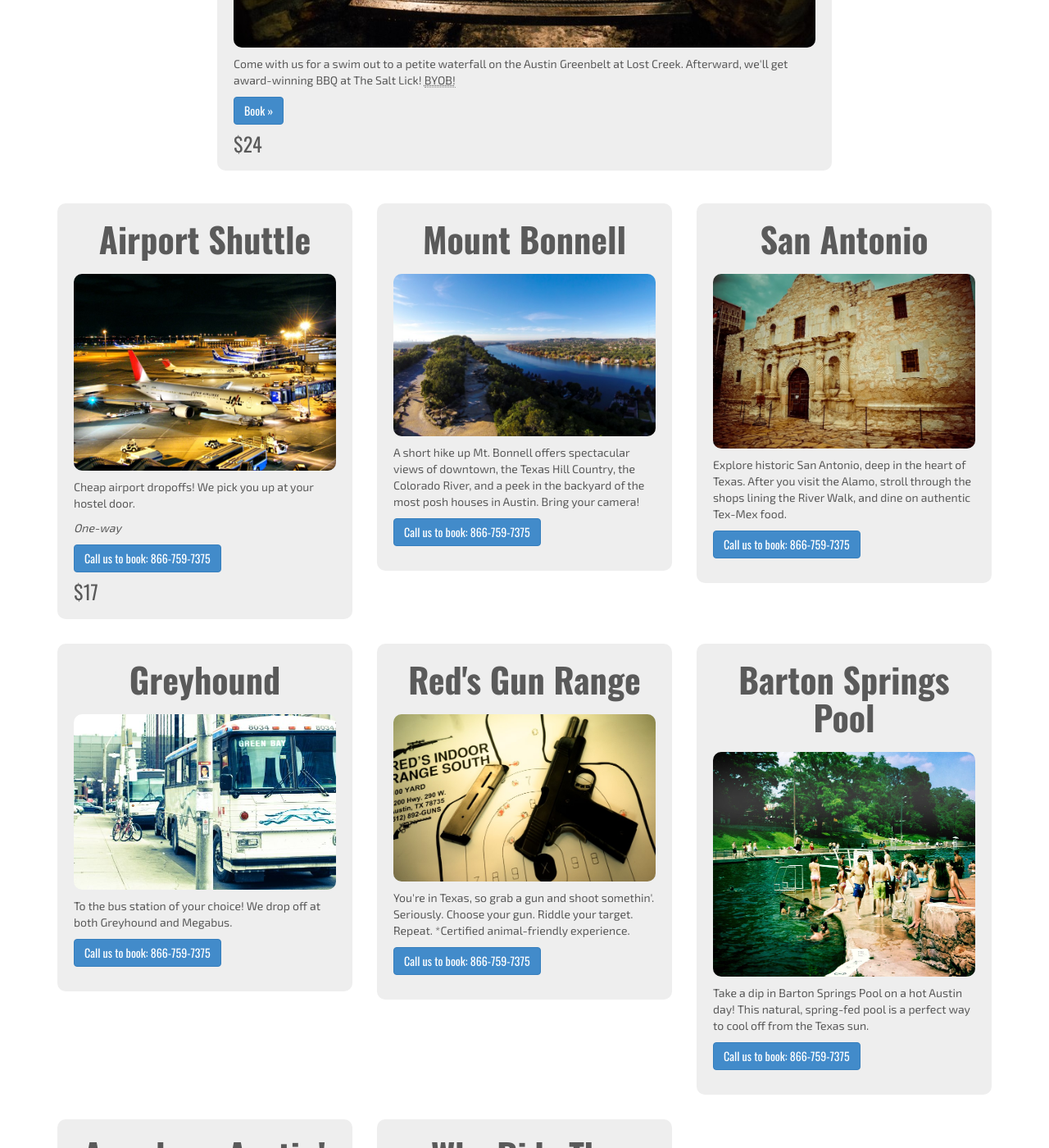
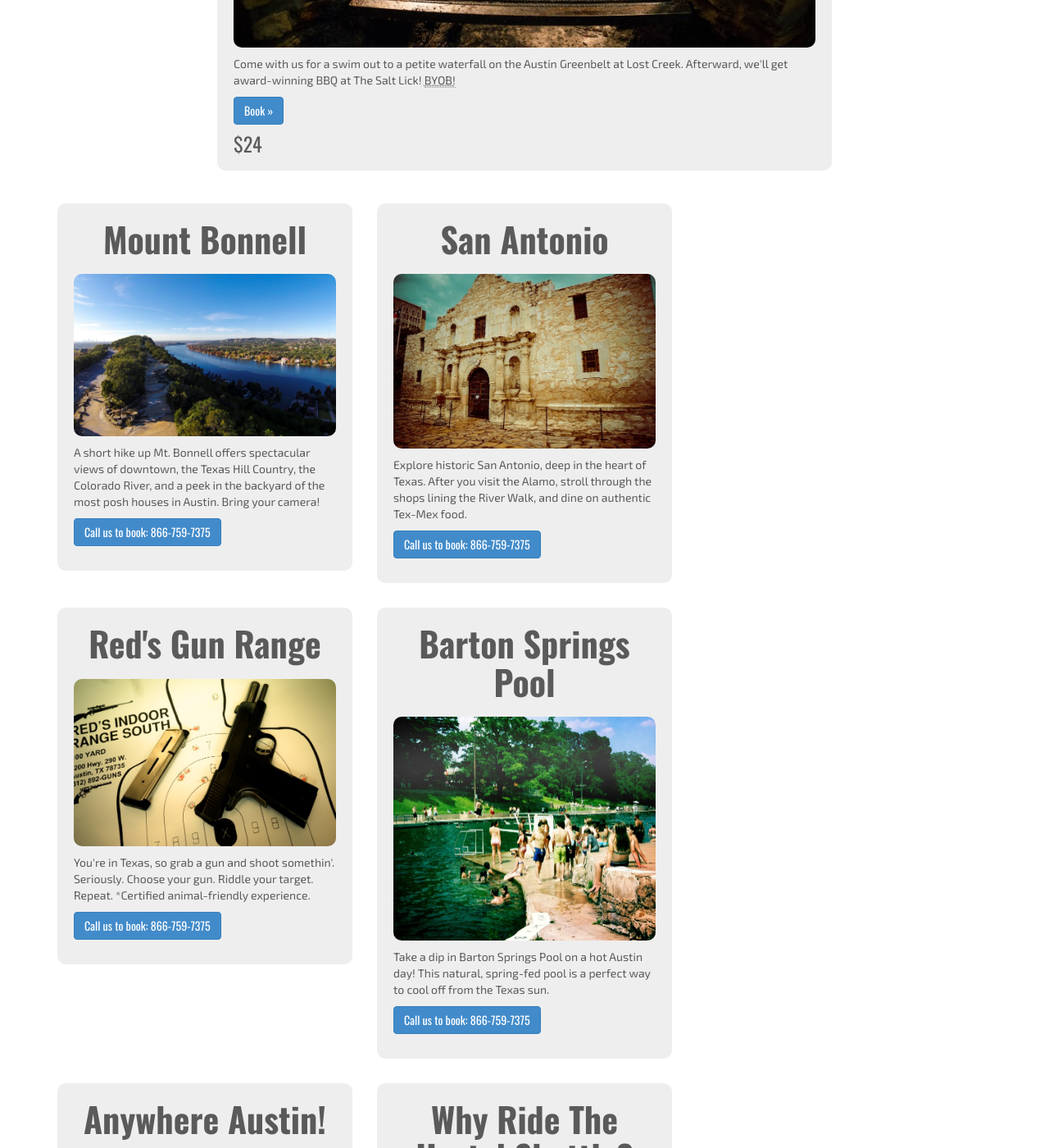
Before and after one commit to Gennovacap-Technology/axtcursions, a Jekyll site: the page built from index.html, in a window 1280 px wide and 1400 px high, scrolled down 1383 px. Shown: the whole window at 82% size. Built offline with Jekyll 4.4.1, drawn with Linux system fonts in a browser that asks for light colours; nearby versions of some CDN libraries; Markdown is read by kramdown in place of the engine named in the settings.

Commit message:
removed airport, greyhound, and commented out old trips

```diff
--- a/index.html
+++ b/index.html
@@ -121,39 +121,7 @@ description: Door-to-door hostel transportation! Austin, Houston, and San Antoni
 
     <!-- Example row of columns -->
       <div class="row">
-        <div class="col-xs-12 col-sm-4">
-        <div class="day">
-          <h2>Airport Shuttle</h2>
 
-          <p><img src="images/load.gif" data-src="images/airport-small.jpg" /></p>
-          Cheap airport dropoffs! We pick you up at your hostel door.</p>
-          <p class="available">One-way</p>
-
-          <p><a class="btn btn-primary" href="tel:8667597375" role="button">Call us to book: 866-759-7375</a></p>
-
-          <div class="price h3">$17</div>
-
-        </div>
-        </div>
-
-
-        <!--
-        <div class="col-xs-12 col-sm-4">
-        <div class="day">
-          <h2>Tuesdays</h2>
-
-          <p><a href="https://thehostelshuttle.rezdy.com/21416/the-alamo-and-riverwalk-in-san-antonio"><img src="images/load.gif" data-src="images/the-alamo-small.jpg" /></a></p>
-          <h3><a href="https://thehostelshuttle.rezdy.com/21416/the-alamo-and-riverwalk-in-san-antonio">
-          The Alamo &amp; River Walk in San Antonio</a>  $40</h3>
-          <p>Explore historic San Antonio, deep in the heart of Texas. After you visit the Alamo, stroll through the shops lining the River Walk, and dine on authentic Tex-Mex food. </p>
-          <p class="available">Only Available @ Austin Hostels.</p>
-
-          <p><a class="btn btn-primary" href="https://thehostelshuttle.rezdy.com/21416/the-alamo-and-riverwalk-in-san-antonio" role="button">Book &raquo;</a></p>
-
-        </div>
-        </div>
-
-         -->
 
         <div class="col-xs-12 col-sm-4">
         <div class="day">
@@ -183,68 +151,8 @@ description: Door-to-door hostel transportation! Austin, Houston, and San Antoni
         </div>
       </div>
 
-      <!--
       <div class="row">
 
-
-        <div class="col-xs-12 col-sm-4">
-        <div class="day">
-          <h2>Thursdays</h2>
-
-          <p><a href="https://thehostelshuttle.rezdy.com/21411/top-golf"><img src="images/load.gif" data-src="images/topgolf-small.jpg" /></a></p>
-          <h3><a href="https://thehostelshuttle.rezdy.com/21411/top-golf">TopGolf</a>  $12</h3>
-          <p>This is the driving range of the future and we dig it. It's like a combination of darts and bowling, but with golf balls and booze.<p>
-          <p class="available">Only Available @ Austin Hostels.</p>
-          <p><a class="btn btn-primary" href="https://thehostelshuttle.rezdy.com/21411/top-golf" role="button">Book &raquo;</a></p>
-
-        </div>
-        </div>
-
-
-        <div class="col-xs-12 col-sm-4">
-        <div class="day">
-          <h2>Fridays</h2>
-
-          <p><a href="https://thehostelshuttle.rezdy.com/21407/red-s-gun-range"><img src="images/load.gif" data-src="images/reds-small.jpg" /></a></p>
-          <h3><a href="https://thehostelshuttle.rezdy.com/21407/red-s-gun-range">Red's Gun Range</a>  $15</h3>
-          <p>You're in Texas, so grab a gun and shoot somethin'. Seriously. Choose your gun. Riddle your target. Repeat.  *Certified animal-friendly experience.</p>
-          <p class="available">Only Available @ Austin Hostels.</p>
-          <p><a class="btn btn-primary" href="https://thehostelshuttle.rezdy.com/21407/red-s-gun-range" role="button">Book &raquo;</a></p>
-
-        </div>
-        </div>
-
-
-        <div class="col-xs-12 col-sm-4">
-        <div class="day">
-          <h2>Saturdays</h2>
-
-          <p><a href="https://thehostelshuttle.rezdy.com/21406/twin-falls"><img src="images/load.gif" data-src="images/twin-falls-small.jpg" class="img-responsive" /></a></p>
-          <h3><a href="https://thehostelshuttle.rezdy.com/21406/twin-falls">Twin Falls &amp; 360 Bridge</a>  $15</h3>
-          <p>Take a relaxing hike through Austin's greenbelt; if the water level is agreeable, you'll experience two beautiful waterfalls with swimming! After the hike, we'll stop off for a stunning view of the city from the iconic 360 bridge!  </p>
-
-          <p class="available">Only Available @ Austin Hostels.</p>
-          <p><a class="btn btn-primary" href="https://thehostelshuttle.rezdy.com/21406/twin-falls" role="button">Book &raquo;</a></p>
-
-        </div>
-        </div>
-
-      </div>
-       -->
-
-      <div class="row">
-
-        <div class="col-xs-12 col-sm-4">
-        <div class="day">
-          <h2>Greyhound</h2>
-
-          <p><img src="images/load.gif" data-src="images/greyhound-small.jpg" /></p>
-          To the bus station of your choice! We drop off at both Greyhound and Megabus.</p>
-
-          <p><a class="btn btn-primary" href="tel:8667597375" role="button">Call us to book: 866-759-7375</a></p>
-
-        </div>
-        </div>
 
         <div class="col-xs-12 col-sm-4">
         <div class="day">
```
